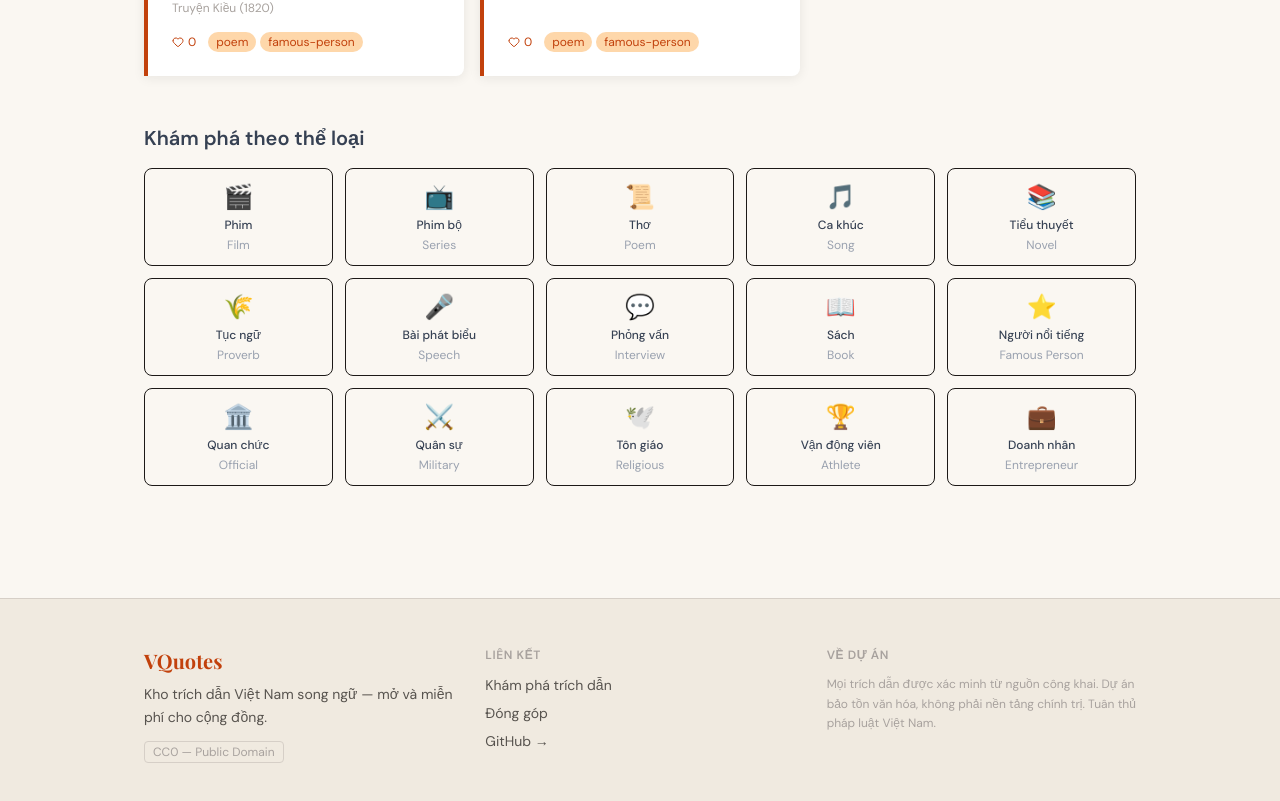
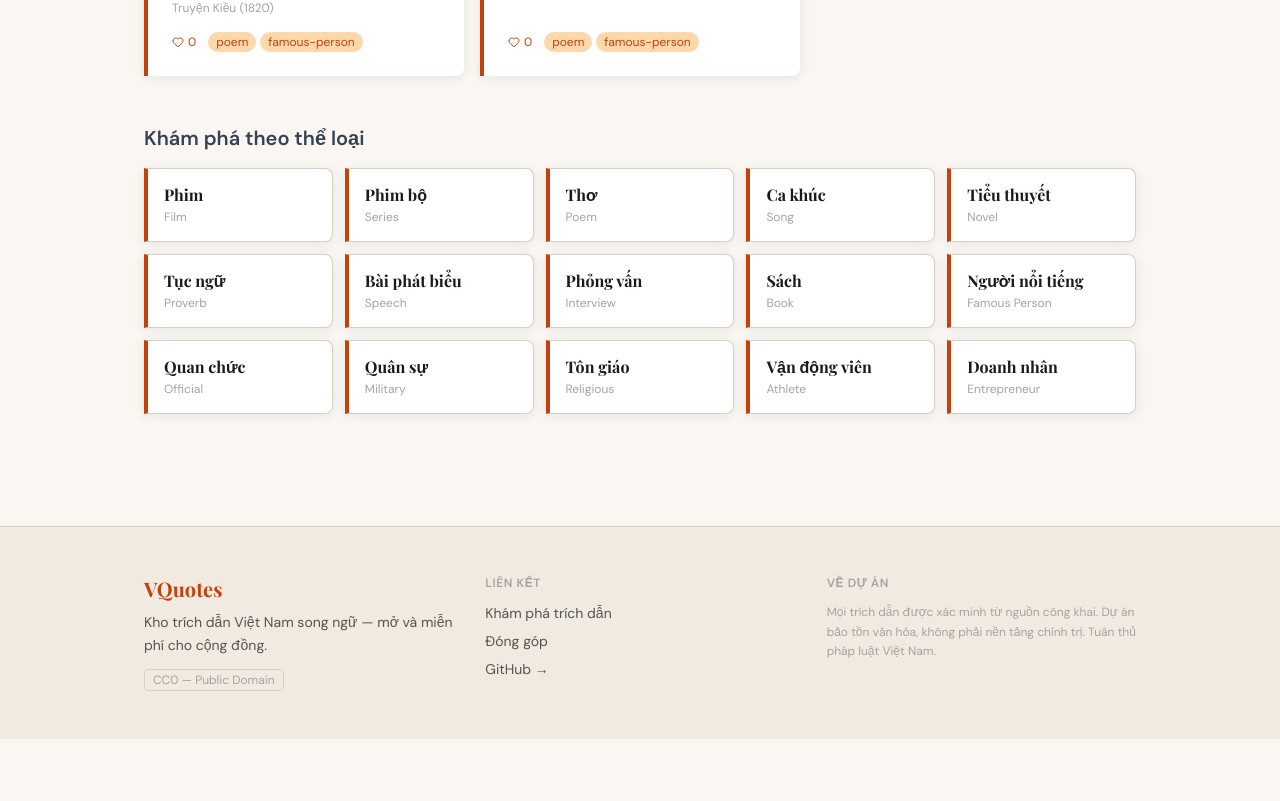
Before and after one commit to bbinarygo/vquotes, a Next.js app: page / in a window 1280 px wide. Shown: the part 839-1640 px from the top of the page. After the commit the page ends 1578 px from the top, so only its background shows below. Built offline with nearby package versions, Linux system fonts and the light colour scheme; a web font is replaced by a local one.

Commit message:
feat: redesign CategoryGrid with typographic tiles, sienna left border

```diff
--- a/src/components/CategoryGrid.tsx
+++ b/src/components/CategoryGrid.tsx
@@ -3,16 +3,17 @@ import { CATEGORY_LIST } from '@/constants/categories';
 
 export default function CategoryGrid() {
   return (
-    <div className="grid grid-cols-3 sm:grid-cols-4 md:grid-cols-5 gap-3">
+    <div className="grid grid-cols-2 sm:grid-cols-3 md:grid-cols-5 gap-3">
       {CATEGORY_LIST.map(cat => (
         <Link
           key={cat.value}
           href={`/browse?category=${cat.value}`}
-          className="flex flex-col items-center gap-1 p-3 border rounded-lg hover:border-amber-400 hover:bg-amber-50 transition-colors text-center"
+          className="group flex flex-col justify-between bg-white border border-rule border-l-4 border-l-sienna rounded-r-lg p-4 transition-all duration-200 hover:bg-parchment hover:border-l-gold shadow-card"
         >
-          <span className="text-2xl">{cat.emoji}</span>
-          <span className="text-xs font-medium text-gray-700">{cat.labelVi}</span>
-          <span className="text-xs text-gray-400">{cat.label}</span>
+          <p className="font-playfair font-bold text-base text-ink leading-tight mb-1 group-hover:text-sienna transition-colors">
+            {cat.labelVi}
+          </p>
+          <p className="text-xs text-ink-faint">{cat.label}</p>
         </Link>
       ))}
     </div>
```
